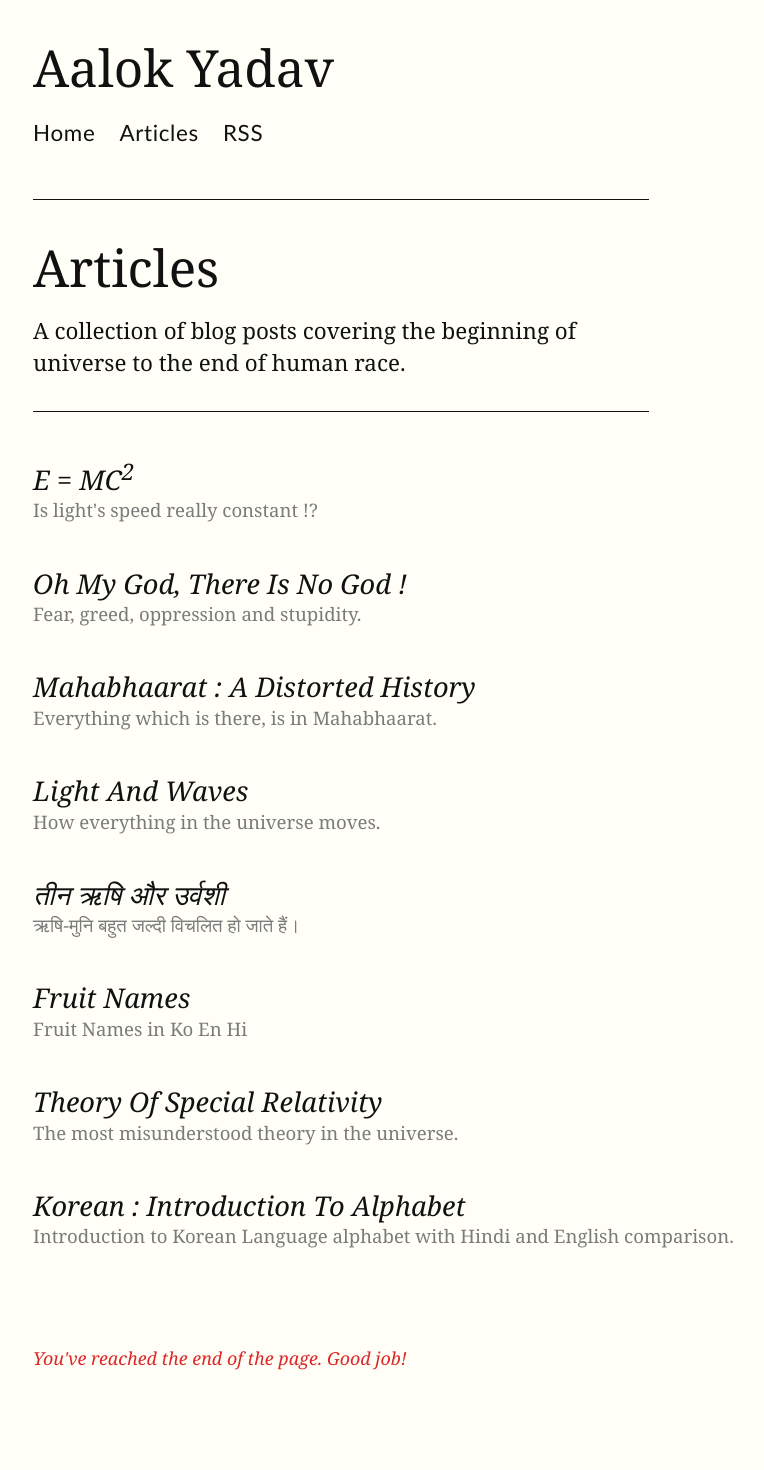
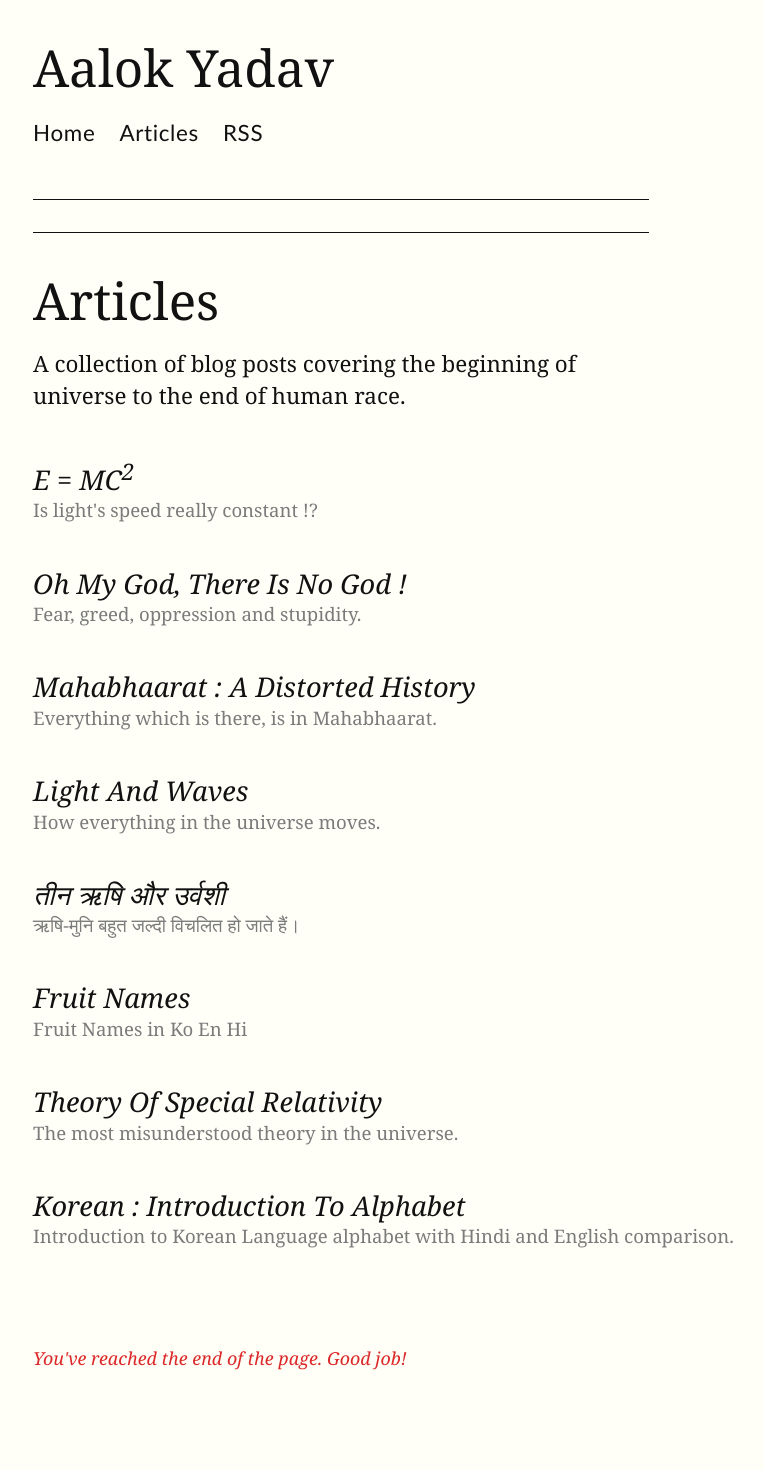
Before and after one commit to aalokyadav96/flexedblog, a Jekyll site: the page built from articles/index.md, in a window 1280 px wide. Shown: the whole page, without its empty margins (47-811 px from the left). Built offline with Jekyll 4.4.1, drawn with Linux system fonts in a browser that asks for light colours.

Commit message:
Update articles.html

```diff
--- a/_layouts/articles.html
+++ b/_layouts/articles.html
@@ -8,10 +8,10 @@ layout: compress
 
         {% include header.html %}
 
+<hr>
         <h1>{{ page.title }}</h1>
 
         {{ page.content }}
-<hr>
         {% for post in site.posts %}
             <article>
                 <h3><a href="{{ site.baseurl }}{{ post.url }}">{{ post.title }}</a></h3>
```
